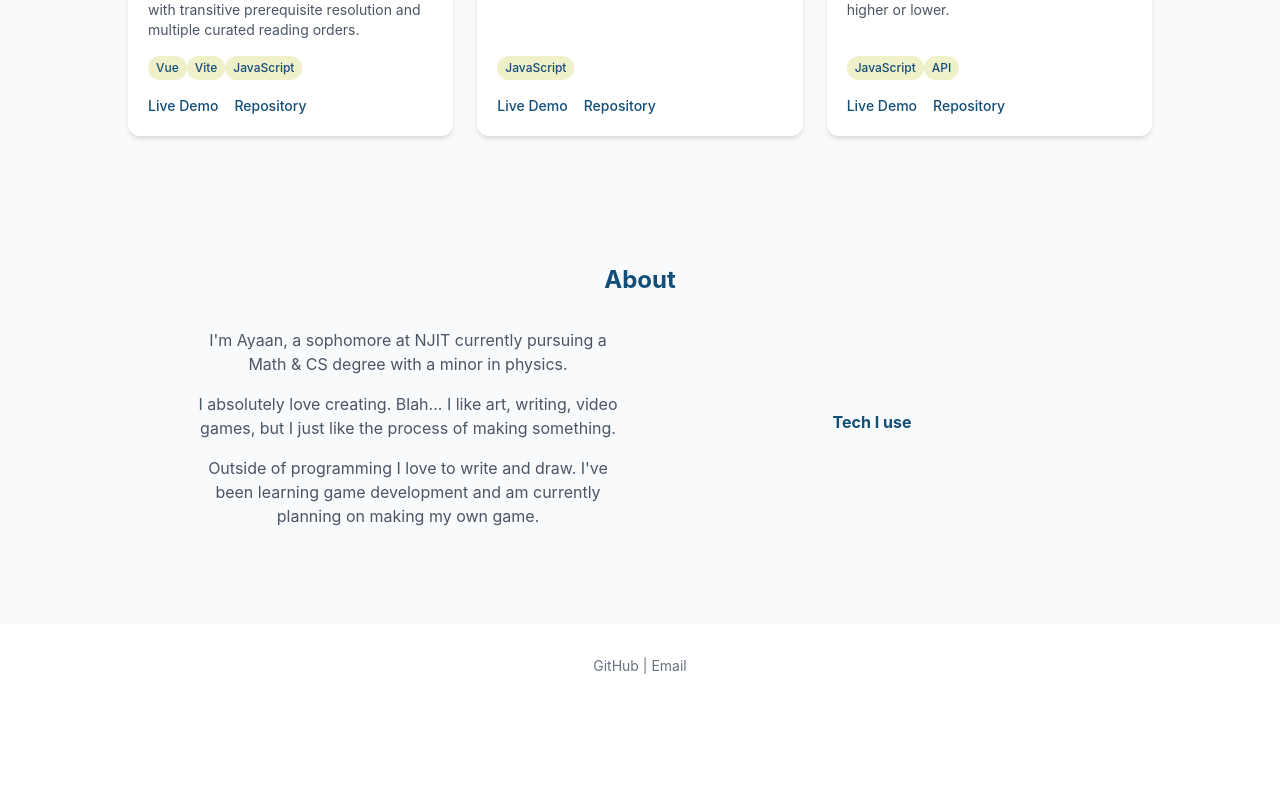
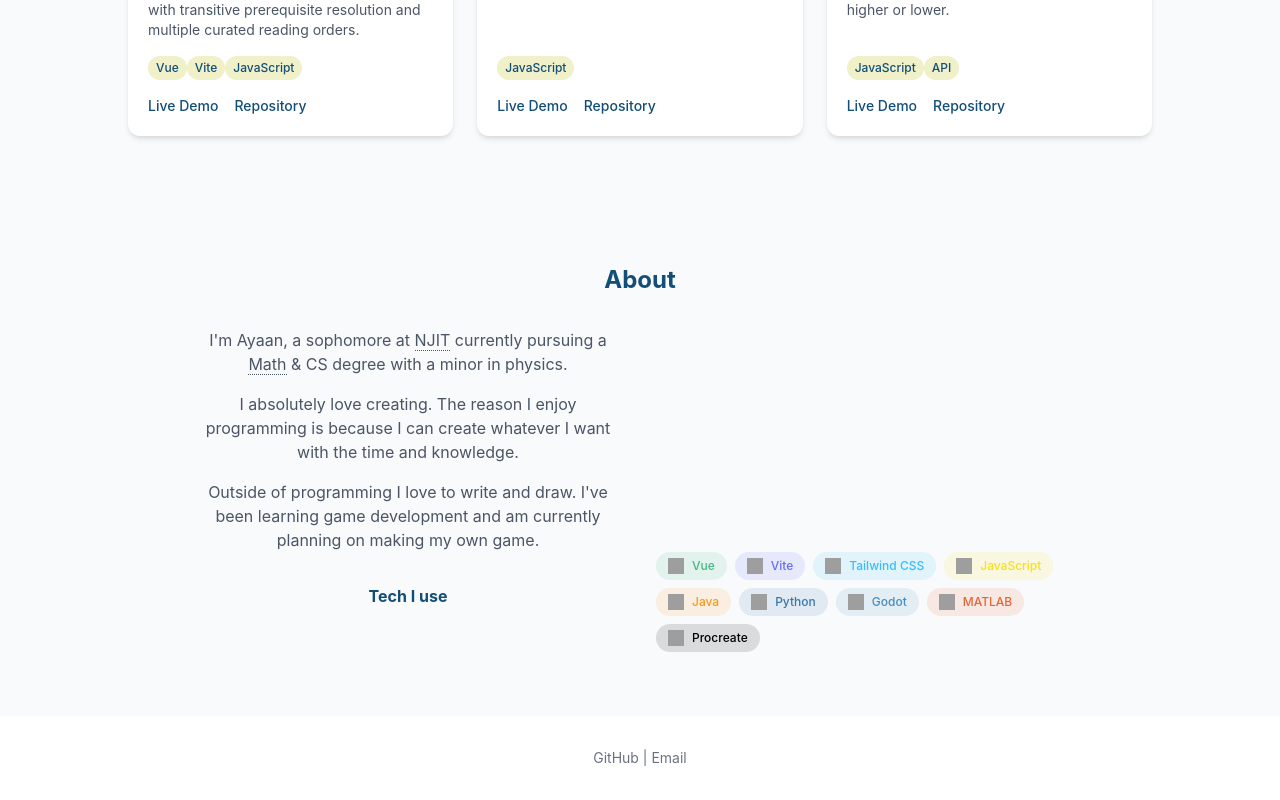
Before and after one commit to AynAws/portfolio, a Vue app: page / in a window 1280 px wide. Shown: the part 1184-1984 px from the top of the page. Before the commit the page ends 1892 px from the top, so only its background shows below. Built offline with nearby package versions, Linux system fonts and the light colour scheme; grey boxes are pictures that could not be loaded.

Commit message:
About Section Content complete, About componentized

```diff
--- a/src/App.vue
+++ b/src/App.vue
@@ -1,6 +1,7 @@
 <script setup>
 import ProjectGrid from './components/ProjectGrid.vue'
 import projectsData from './data/projects.json'
+import About from './components/About.vue'
 </script>
 
 <template>
@@ -21,18 +22,7 @@ import projectsData from './data/projects.json'
     <div class="max-w-4xl mx-auto">
       <h2 class="section-title text-2xl font-bold text-indigo-custom mb-8">About</h2>
 
-      <div class="grid md:grid-cols-2 gap-8 items-center">
-        <div class="space-y-4 text-gray-600">
-          <p>I'm Ayaan, a sophomore at <span>NJIT</span> currently pursuing a <span>Math</span> & CS degree with a minor in physics.</p>
-          <p>I absolutely love creating. Blah... I like art, writing, video games, but I just like the process of making something.</p>
-          <p>Outside of programming I love to write and draw. I've been learning game development and am currently planning on making my own game.</p>
-        </div>
-
-        <div class="font-bold text-indigo-custom mb-3">Tech I use</div>
-        <div class="flex flex-wrap gap-2">
-          <!-- DYNAMICALLY GENERATE A LIST: godot, procreate, vue, vite, tailwind, js, java, python, godot, MATLAB -->
-        </div>
-      </div>
+      <About></About>
     </div>
   </section>
 
--- /dev/null
+++ b/src/components/About.vue
@@ -0,0 +1,21 @@
+<script setup>
+import techData from '../data/tech.json'
+import TechPill from './TechPill.vue'
+import Term from './Term.vue'
+</script>
+
+<template>
+  <div class="grid md:grid-cols-2 gap-8 items-center">
+    <div class="space-y-4 text-gray-600">
+      <p>I'm Ayaan, a sophomore at <Term full="New Jersey Institute of Technology" link="https://www.njit.edu/">NJIT</Term> currently pursuing a <Term full="Computational Mathematics">Math</Term> & CS degree with a minor in physics.</p>
+      <p>I absolutely love creating. The reason I enjoy programming is because I can create whatever I want with the time and knowledge.</p>
+      <p>Outside of programming I love to write and draw. I've been learning game development and am currently planning on making my own game.</p>
+    </div>
+  </div>
+  <div class="grid md:grid-cols-2 gap-8 items-center">
+    <div class="font-bold text-indigo-custom mb-3">Tech I use</div>
+    <div class="flex flex-wrap gap-2">
+      <TechPill v-for="tech in techData" :key="tech.name" :tech="tech" />
+    </div>
+  </div>
+</template>
```
